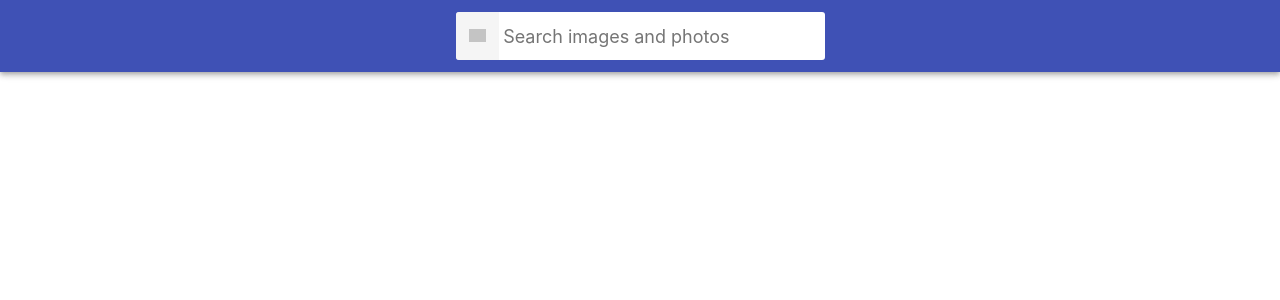
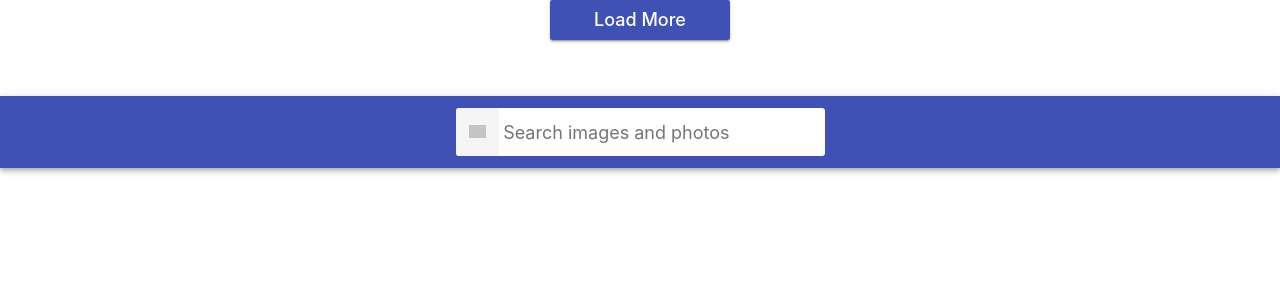
Before and after one commit to Valeriia789/goit-react-hw-4-images, a React (Create React App) app: page / in a window 1280 px wide. Shown: the top 300 px of the page. Built offline with nearby package versions, Linux system fonts and the light colour scheme; grey boxes are pictures that could not be loaded.

Commit message:
робота з хуками

```diff
--- a/src/components/App.js
+++ b/src/components/App.js
@@ -1,4 +1,4 @@
-import React, { PureComponent, Component } from 'react'
+import React, { Component, useEffect, useState } from 'react'
 import { ToastContainer } from 'react-toastify'
 import 'react-toastify/dist/ReactToastify.css'
 
@@ -10,7 +10,36 @@ import LoadMoreBtn from './Button/Button'
 
 import { AppContainer } from './App.styled'
 
+const Appp = () => {
+  const [page, setPage] = useState(1)
+
+  const handleLoadMore = () => {
+    setPage(prevState => prevState + 1)
+  }
+
+  // state - це просто ім'я змінної
+  // const handleLoadMore = () => {
+  //   setPage(state => state + 1)
+  // }
+
+  useEffect(() => {
+    document.title = `Сторінку змінено ${page} разів`
+  }, [page])
+
+  return (
+    <AppContainer>
+
+        <LoadMoreBtn
+          handleLoadMore={handleLoadMore}
+        />
+
+      <ToastContainer autoClose={5000} />
+    </AppContainer>
+  )
+}
+
 export default class App extends Component {
+
   state = {
     images: [],
     page: 1,
@@ -72,6 +101,7 @@ export default class App extends Component {
 
     return (
       <AppContainer>
+        <Appp />
         <Searchbar
           onSearchbarSubmit={this.handleSearchbarSubmit}
           onResetGallery={this.handleResetGallery}
```
